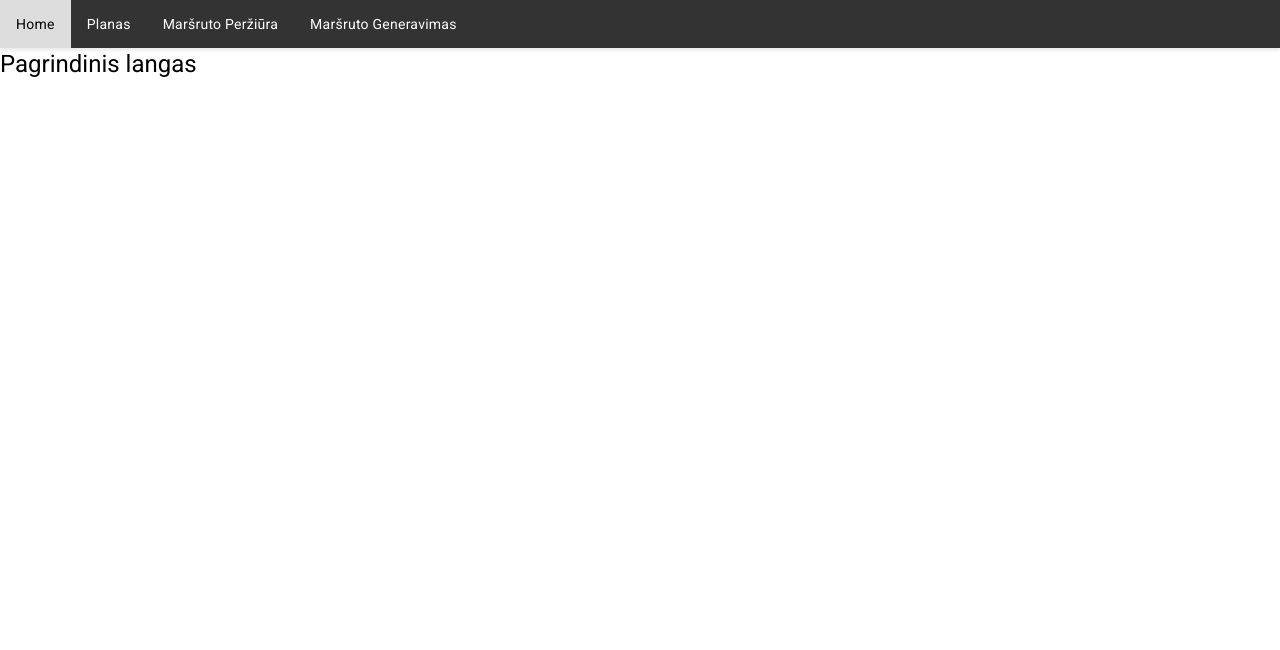
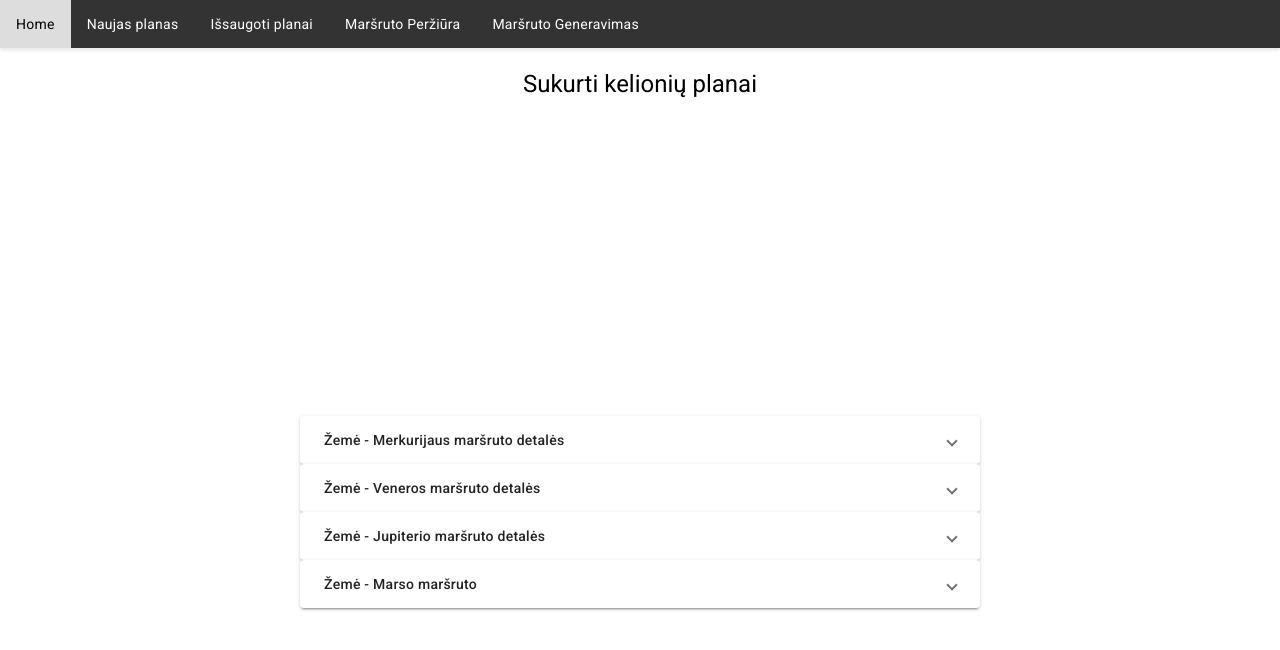
Before and after one commit to AndriusJo/Komandinis, an Angular app: page /kel-perziura in a window 1280 px wide. Before the commit this address led to /. Shown: the top 650 px of the page. Built offline with nearby package versions, Linux system fonts and the light colour scheme.

Commit message:
Keliones planavimas ir planu perziura

```diff
--- /dev/null
+++ b/src/app/Kelioniu-perziura/Kelioniu-perziura.component.html
@@ -0,0 +1,118 @@
+<!DOCTYPE html>
+<html lang="en">
+<head>
+  <meta charset="UTF-8">
+  <meta name="viewport" content="width=device-width, initial-scale=1.0">
+  <style>
+    .accordion {
+      border: 1px solid #ccc;
+      margin-bottom: 10px;
+    }
+
+    .accordion-header {
+      background-color: #f4f4f4;
+      padding: 10px;
+      cursor: pointer;
+    }
+
+    .accordion-content {
+      display: none;
+      padding: 10px;
+    }
+
+    .container {
+      padding: 300px;
+    }
+
+    .center {
+      padding-top: 20px;
+      text-align: center;
+    }
+  </style>
+</head>
+
+<body>
+  <div class="center">
+    <h1>Sukurti kelionių planai</h1>
+  </div>
+  <div class="container">
+    <!-- Accordion for Mercury -->
+    <mat-accordion>
+      <mat-expansion-panel>
+        <mat-expansion-panel-header>
+          <mat-panel-title>
+            Žemė - Merkurijaus maršruto detalės
+          </mat-panel-title>
+        </mat-expansion-panel-header>
+        <p><strong>Išvykimo data:</strong> Rugpjūtis 15, 2026</p>
+        <p><strong>Atvykimo data:</strong> Vasaris 3, 2027</p>
+        <p><strong>Kelionės trukmė:</strong> ~ 6 mėnesiai ir 19 dienų</p>
+        <p><strong>Automobilio nuoma:</strong> Taip</p>
+        <p><strong>Registruotas bagažas:</strong> Taip (20 kg)</p>
+        <p><strong>Papildomos paslaugos:</strong> 2</p>
+        <ul>
+          <li>Papildomas Bagažas</li>
+          <li>Kelionės draudimas</li>
+        </ul>
+      </mat-expansion-panel>
+    </mat-accordion>
+
+    <!-- Accordion for Venus -->
+    <mat-accordion>
+      <mat-expansion-panel>
+        <mat-expansion-panel-header>
+          <mat-panel-title>
+            Žemė - Veneros maršruto detalės
+          </mat-panel-title>
+        </mat-expansion-panel-header>
+        <p><strong>Išvykimo data:</strong> Sausis 10, 2027</p>
+        <p><strong>Atvykimo data:</strong> Rugsėjis 20, 2027</p>
+        <p><strong>Kelionės trukmė:</strong> ~ 5 mėnesiai ir 10 dienų</p>
+        <p><strong>Automobilio nuoma:</strong> Taip</p>
+        <p><strong>Registruotas bagažas:</strong> Taip (25 kg)</p>
+        <p><strong>Papildomos paslaugos:</strong> 1</p>
+        <ul>
+          <li>Kelionės draudimas</li>
+        </ul>
+      </mat-expansion-panel>
+    </mat-accordion>
+
+    <!-- Accordion for Earth -->
+    <mat-accordion>
+      <mat-expansion-panel>
+        <mat-expansion-panel-header>
+          <mat-panel-title>
+            Žemė - Jupiterio maršruto detalės
+          </mat-panel-title>
+        </mat-expansion-panel-header>
+        <p><strong>Išvykimo data:</strong> Sausis 5, 2030</p>
+        <p><strong>Atvykimo data:</strong> Lapkritis 12, 2030</p>
+        <p><strong>Kelionės trukmė:</strong> ~ 10 mėnesiai ir 7 dienos</p>
+        <p><strong>Automobilio nuoma:</strong> Taip</p>
+        <p><strong>Registruotas bagažas:</strong> Taip (40 kg)</p>
+        <p><strong>Papildomos paslaugos:</strong> 0</p>
+      </mat-expansion-panel>
+    </mat-accordion>
+
+    <!-- Accordion for Mars -->
+    <mat-accordion>
+      <mat-expansion-panel>
+        <mat-expansion-panel-header>
+          <mat-panel-title>
+            Žemė - Marso maršruto
+          </mat-panel-title>
+        </mat-expansion-panel-header>
+        <p><strong>Išvykimo data:</strong> Liepa 15, 2028</p>
+        <p><strong>Atvykimo data:</strong> Kovas 25, 2029</p>
+        <p><strong>Kelionės trukmė:</strong> ~ 8 mėnesiai ir 10 dienų</p>
+        <p><strong>Automobilio nuoma:</strong> Ne</p>
+        <p><strong>Registruotas bagažas:</strong> Taip (35 kg)</p>
+        <p><strong>Papildomos paslaugos:</strong> 0</p>
+      </mat-expansion-panel>
+    </mat-accordion>
+  </div>
+</body>
+
+
+
+</html>
--- a/src/app/Kelionės plano tvarkymas/planas.component.css
+++ b/src/app/Kelionės plano tvarkymas/planas.component.css
@@ -1,42 +1,82 @@
-/* keliones-planavimas.component.css */
+html, body {
+  height: 100%;
+  margin: 0;
+  display: flex;
+  justify-content: center;
+  align-items: center;
+}
 
-button {
+div.container {
+  width: 100%;
+  padding: 50px;
+}
+
+form {
+  width: 100%;
+  padding: 20px;
+  background: #fff;
+  box-shadow: 0 2px 5px #ccc;
+  display: flex;
+  flex-direction: column;
+  justify-content: center;
+  align-items: center;
+}
+
+label {
+  display: block;
+  margin: 10px 0 10px;
+}
+
+select, input[type="date"] {
+  width: 100%;
+  padding: 5px;
+  border: 1px solid #ccc;
+  border-radius: 3px;
+  vertical-align: middle;
+}
+
+select {
   margin-right: 10px;
+}
+
+.button1 {
+  margin-right: 20px;
   margin-bottom: 10px;
+  border-radius: 200px;
+  height: 150px;
+  width: 150px;
   padding: 8px 12px;
   background-color: #4CAF50;
   color: white;
   border: none;
-  border-radius: 4px;
   cursor: pointer;
 }
 
-  button:hover {
-    background-color: #45a049;
-  }
 
-select, input[type="date"] {
+.button2 {
+  margin-right: 10px;
   margin-bottom: 10px;
+  width: 300px;
+  height: 50px;
+  border-radius: 10px;
   padding: 8px 12px;
-  border-radius: 4px;
-  border: 1px solid #ccc;
+  background-color: #4CAF50;
+  color: white;
+  border: none;
+  cursor: pointer;
 }
 
-button, select, input[type="date"] {
-  font-size: 16px;
+button:hover {
+  background-color: #45a049;
+}
+
+.button-container {
+  padding: 40px;
+  display: flex;
+  flex-wrap: wrap;
 }
 
 .container {
-  max-width: 600px;
+  max-width: 800px;
   margin: 0 auto;
 }
-
-.form-group {
-  margin-bottom: 20px;
-}
-
-  .form-group label {
-    display: block;
-    margin-bottom: 5px;
-    font-weight: bold;
-  }
--- a/src/app/Kelionės plano tvarkymas/planas.component.html
+++ b/src/app/Kelionės plano tvarkymas/planas.component.html
@@ -1,29 +1,42 @@
-<button (click)="atidarytiKelionesPlanavimoLangas()">Pradėti kelionės planavimą</button>
-
-<div *ngIf="naujaKelione">
+<body>
+  <div class="container">
+    <form>
+      <div>
         <label for="pradziosTaskas">Pasirinkite kelionės pradžios tašką:</label>
         <select id="pradziosTaskas" [(ngModel)]="pasirinktasPradziosTaskas">
-    <option value="Vilnius">Vilnius</option>
-    <option value="Kaunas">Kaunas</option>
-    <option value="Klaipėda">Klaipėda</option>
-    <!-- Galite pridėti daugiau variantų pagal jūsų poreikius -->
+          <option value="Merkurijus">Merkurijus</option>
+          <option value="Venus">Venus</option>
+          <option value="Žeme">Žeme</option>
+          <option value="Marsas">Marsas</option>
+          <option value="Jupiteris">Jupiteris</option>
+          <option value="Saturnas">Saturnas</option>
+          <option value="Uransas">Uransas</option>
+          <option value="Neptūnas">Neptūnas</option>
+
         </select>
-
         <label for="pabaigosTaskas">Pasirinkite kelionės pabaigos tašką:</label>
         <select id="pabaigosTaskas" [(ngModel)]="pasirinktasPabaigosTaskas">
-    <option value="Vilnius">Marsas</option>
-    <option value="Kaunas">Plutonas</option>
-    <option value="Klaipėda">Venera</option>
-    <!-- Galite pridėti daugiau variantų pagal jūsų poreikius -->
+          <option value="Merkurijus">Merkurijus</option>
+          <option value="Venus">Venus</option>
+          <option value="Žeme">Žeme</option>
+          <option value="Marsas">Marsas</option>
+          <option value="Jupiteris">Jupiteris</option>
+          <option value="Saturnas">Saturnas</option>
+          <option value="Uransas">Uransas</option>
+          <option value="Neptūnas">Neptūnas</option>
         </select>
-
+      </div>
+      <div>
         <label for="ivykimoData">Pasirinkite išvykimo datą:</label>
         <input type="date" id="ivykimoData" [(ngModel)]="pasirinktaData">
-
-  <button (click)="pasirinktiNuomotiAutomobili()">Nuomotis automobilį</button>
-  <button (click)="pasirinktiRegistruotiBagaza()">Registruoti bagažą</button>
-  <button (click)="pasirinktiNuomuotiViesbuti()">Nuomuotis viešbutį</button>
-  <button (click)="pasirinktiPridetiPapildomasPaslaugas()">Pridėti papildomas paslaugas</button>
-
-  <button (click)="issaugotiKelionesPlana()">Išsaugoti kelionės planą</button>
       </div>
+      <div class="button-container">
+        <button  class="button1" (click)="pasirinktiNuomotiAutomobili()">Nuomotis automobilį</button>
+        <button  class="button1" (click)="pasirinktiRegistruotiBagaza()">Registruoti bagažą</button>
+        <button  class="button1" (click)="pasirinktiNuomuotiViesbuti()">Nuomuotis viešbutį</button>
+        <button  class="button1" (click)="pasirinktiPridetiPapildomasPaslaugas()">Pridėti papildomas paslaugas</button>
+      </div>
+      <button class="button2" (click)="submitForm()" type="submit" >Išsaugoti</button>
+    </form>
+  </div>
+</body>
--- a/src/app/Kelionės plano tvarkymas/planas.component.ts
+++ b/src/app/Kelionės plano tvarkymas/planas.component.ts
@@ -1,5 +1,6 @@
 import { Component } from '@angular/core';
 import { MatDialog } from '@angular/material/dialog';
+import { Router } from '@angular/router'; // Step 1: Import Router
 import { BagazoDialogComponent } from '../bagazo-dialog/bagazo-dialog.component';
 import { PaslauguDialogComponent } from '../paslaugu-dialog/paslaugu-dialog.component';
 
@@ -14,7 +15,7 @@ export class PlanasComponent {
   pasirinktasPabaigosTaskas: string = '';
   pasirinktaData: Date;
 
-  constructor(public dialog: MatDialog) { }
+  constructor(public dialog: MatDialog, private router: Router) { } // Step 2: Inject Router
 
   atidarytiKelionesPlanavimoLangas() {
     this.naujaKelione = true;
@@ -59,5 +60,12 @@ export class PlanasComponent {
   issaugotiKelionesPlana() {
     // Čia galite įgyvendinti kelionės plano išsaugojimą
     console.log('Išsaugoti kelionės planą');
+    this.router.navigate(['/home']); // Step 3: Navigate to the home page
+  }
+
+  submitForm() {
+    // Process form data here if needed
+    // Redirect to home page
+    this.router.navigate(['/home']); // Replace '/home' with the route of your home page
   }
 }
--- a/src/app/app-routing.module.ts
+++ b/src/app/app-routing.module.ts
@@ -6,10 +6,12 @@ import { HomeComponent } from "./Pagrindinis langas/home.component"
 import { BagazoDialogComponent } from "./bagazo-dialog/bagazo-dialog.component"
 import { MarsrutoZiurejimasComponent } from './marsruto-ziurejimas/marsruto-ziurejimas.component';
 import { MarsrutoGeneravimasComponent } from './marsruto-generavimas/marsruto-generavimas.component';
+import { KelioniuPerziuraComponent } from './Kelioniu-perziura/Kelioniu-perziura.component';
 
 const routes: Routes = [
   { path: '', component: HomeComponent },
   { path: 'planas', component: PlanasComponent },
+  { path: 'kel-perziura', component: KelioniuPerziuraComponent },
   { path: 'mars-perziura', component: MarsrutoZiurejimasComponent },
   { path: 'mars-generavimas', component: MarsrutoGeneravimasComponent },
   { path: '**', redirectTo: '' },
--- a/src/app/app.component.html
+++ b/src/app/app.component.html
@@ -32,7 +32,8 @@
 <nav class="navbar navbar-expand navbar-dark bg-dark">
   <div class="navbar-nav">
     <a class="nav-item nav-link" routerLink="/">Home</a>
-    <a class="nav-item nav-link" routerLink="/planas">Planas</a>
+    <a class="nav-item nav-link" routerLink="/planas">Naujas planas</a>
+    <a class="nav-item nav-link" routerLink="/kel-perziura">Išsaugoti planai</a>
     <a class="nav-item nav-link" routerLink="/mars-perziura">Maršruto Peržiūra</a>
     <a class="nav-item nav-link" routerLink="/mars-generavimas">Maršruto Generavimas</a>
   </div>
--- a/src/app/app.module.ts
+++ b/src/app/app.module.ts
@@ -18,6 +18,7 @@ import { MarsrutoGeneravimasComponent } from './marsruto-generavimas/marsruto-ge
 import { MarsGeneravimoDialogComponent } from './mars-generavimo-dialog/mars-generavimo-dialog.component';
 import { PaslauguDialogComponent } from './paslaugu-dialog/paslaugu-dialog.component';
 import { MatCheckboxModule } from '@angular/material/checkbox';
+import { KelioniuPerziuraComponent } from './Kelioniu-perziura/Kelioniu-perziura.component';
 
 
 @NgModule({
@@ -26,6 +27,7 @@ import { MatCheckboxModule } from '@angular/material/checkbox';
     PlanasComponent,
     HomeComponent,
     BagazoDialogComponent,
+    KelioniuPerziuraComponent,
     MarsrutoZiurejimasComponent,
     MarsrutoGeneravimasComponent,
     MarsGeneravimoDialogComponent,
```
Also changed, not shown: src/app/Kelioniu-perziura/Kelioniu-perziura.component.ts (added, +9 -0 lines), src/app/Kelioniu-perziura/Kelioniu-perziura.component.css (added), 1 other file (tests, documents, lock files or other folders). Lines whose indentation alone changed are shown as unchanged.
